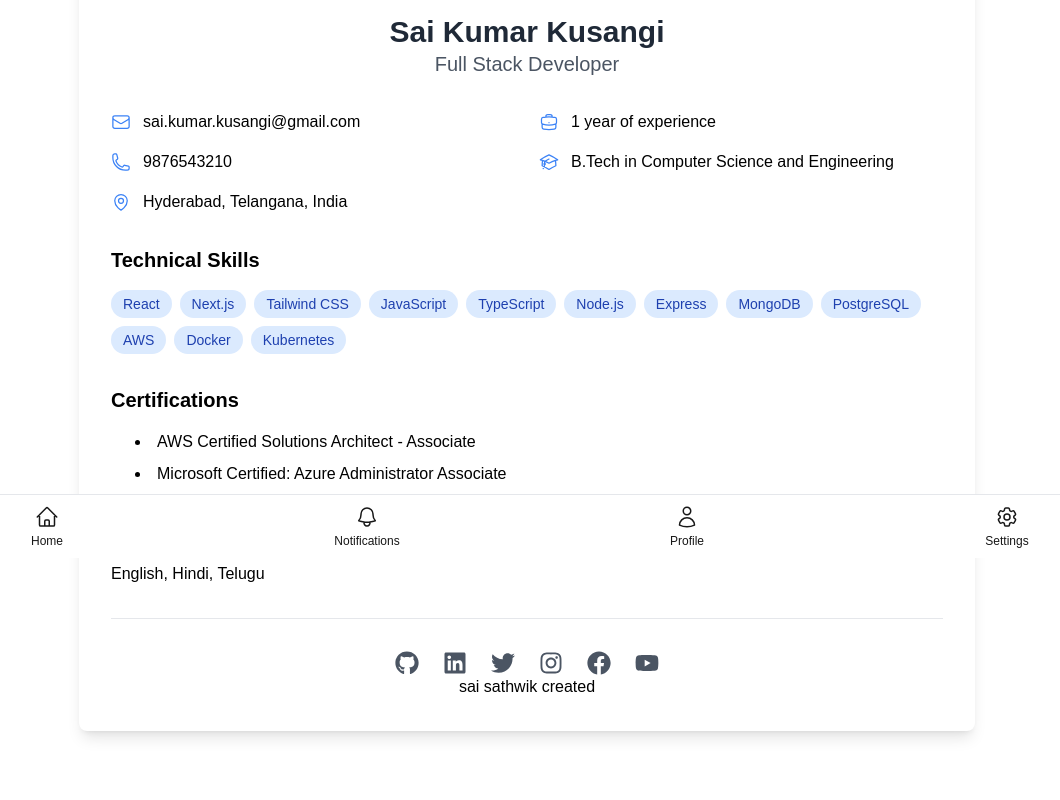
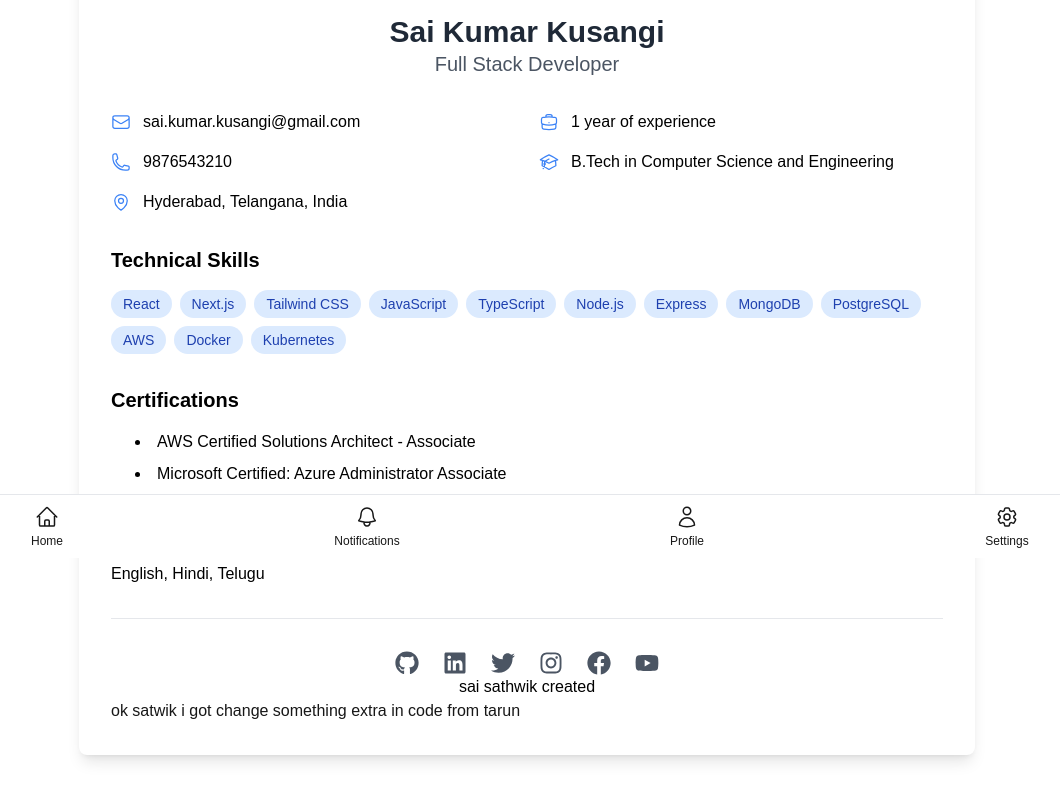
Before and after one commit to saikumarkusangi/sample, a Next.js app: page /profile in a window 1280 px wide. Shown: the part 242-1042 px from the top of the page, without its empty margins (113-1173 px from the left). Built offline with nearby package versions, Linux system fonts and the light colour scheme.

Commit message:
do change some

```diff
--- a/src/app/(features)/profile/page.jsx
+++ b/src/app/(features)/profile/page.jsx
@@ -128,6 +128,7 @@ const Profile = () => {
 
 
             <p className="text-black text-center"> sai sathwik created</p>
+            <p> ok satwik i got change something extra in code from tarun</p>
         </div>
         </>
     );
```
